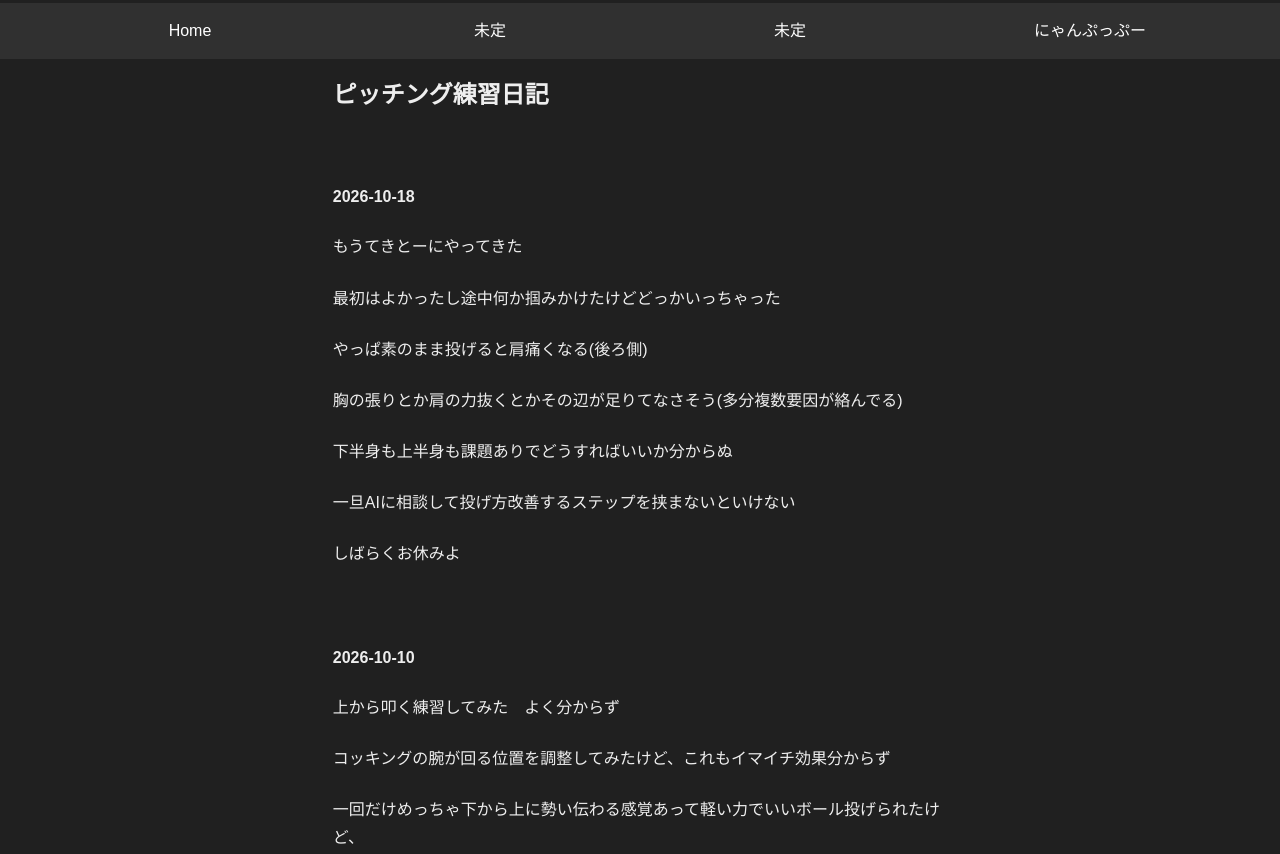
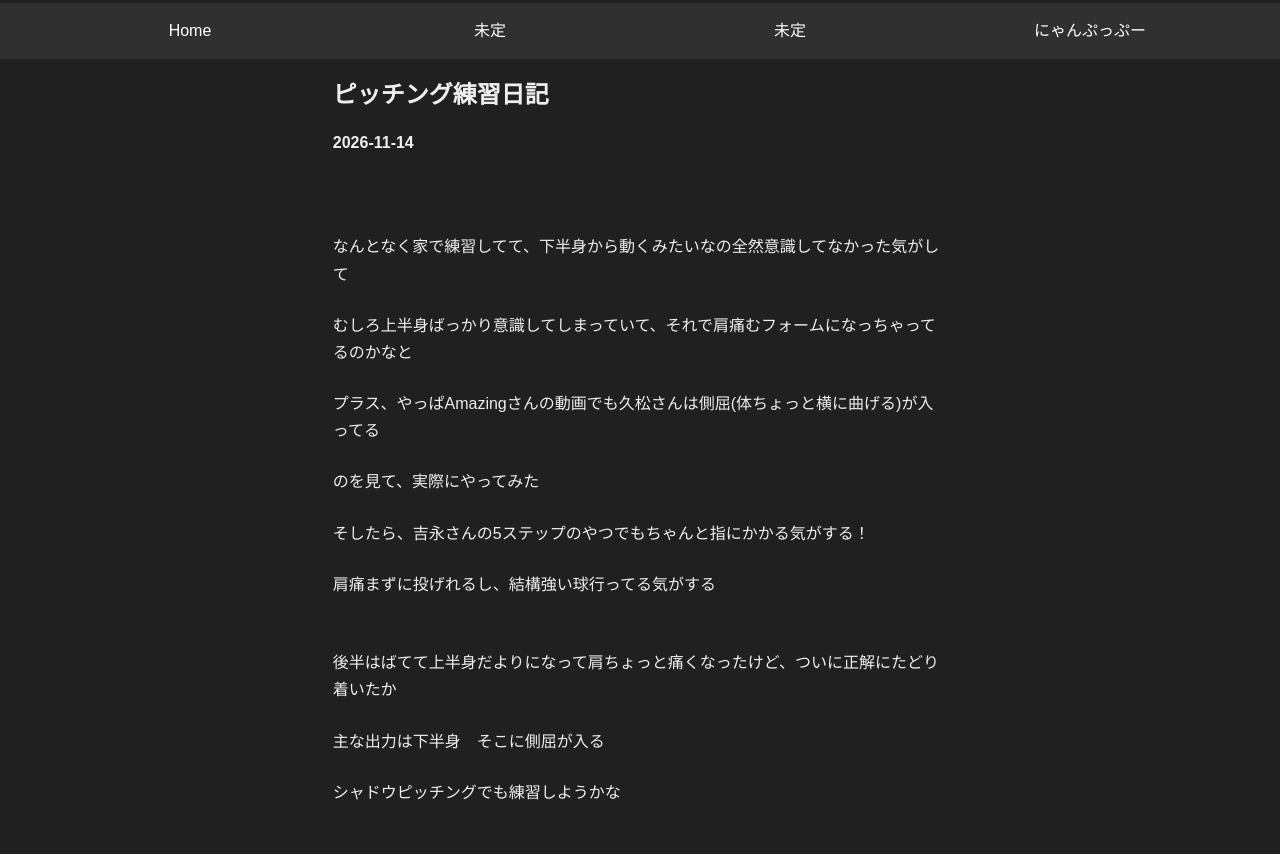
Before and after one commit to rei-by01/rei-by01.github.io, a plain HTML site: page pitch/index.html in a window 1280 px wide. Shown: the part 213-1067 px from the top of the page. Drawn offline with Linux system fonts and the light colour scheme.

Commit message:
ピッチング更新

```diff
--- a/pitch/index.html
+++ b/pitch/index.html
@@ -27,6 +27,19 @@
 <br>
 <br>
 -->
+<h4>2026-11-14</h4>
+<br>
+<br>
+<p>なんとなく家で練習してて、下半身から動くみたいなの全然意識してなかった気がして</p>
+<p>むしろ上半身ばっかり意識してしまっていて、それで肩痛むフォームになっちゃってるのかなと</p>
+<p>プラス、やっぱAmazingさんの動画でも久松さんは側屈(体ちょっと横に曲げる)が入ってる</p>
+<p>のを見て、実際にやってみた</p>
+<p>そしたら、吉永さんの5ステップのやつでもちゃんと指にかかる気がする！</p>
+<p>肩痛まずに投げれるし、結構強い球行ってる気がする</p>
+<br>
+<p>後半はばてて上半身だよりになって肩ちょっと痛くなったけど、ついに正解にたどり着いたか</p>
+<p>主な出力は下半身　そこに側屈が入る</p>
+<p>シャドウピッチングでも練習しようかな</p>
 <br>
 <br>
 <h4>2026-10-18</h4>
```
